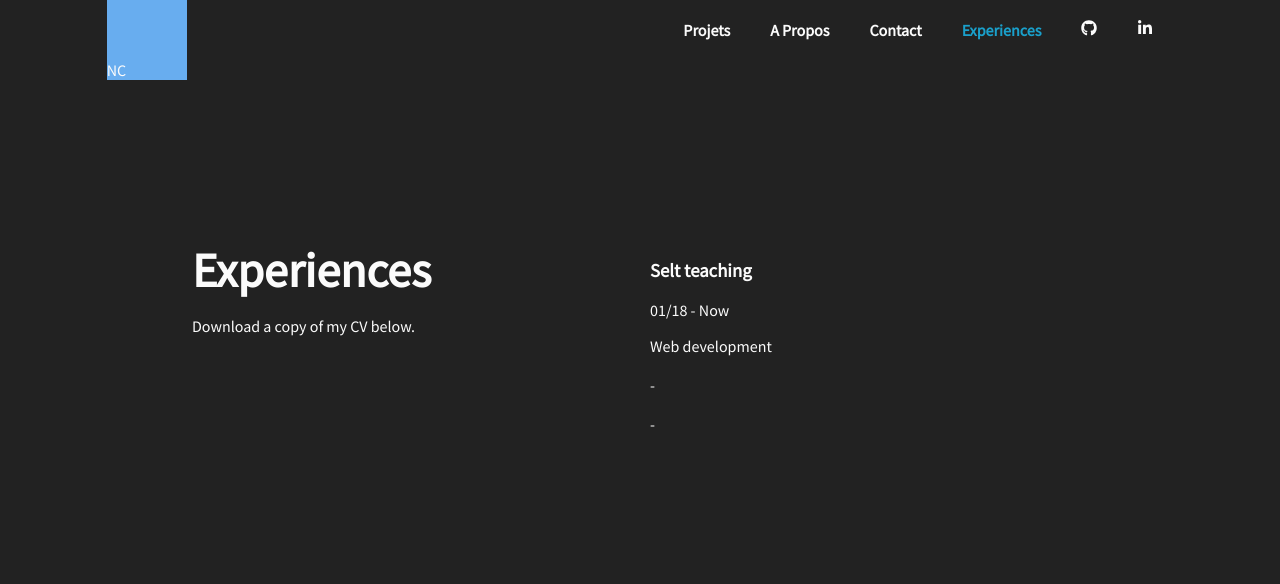
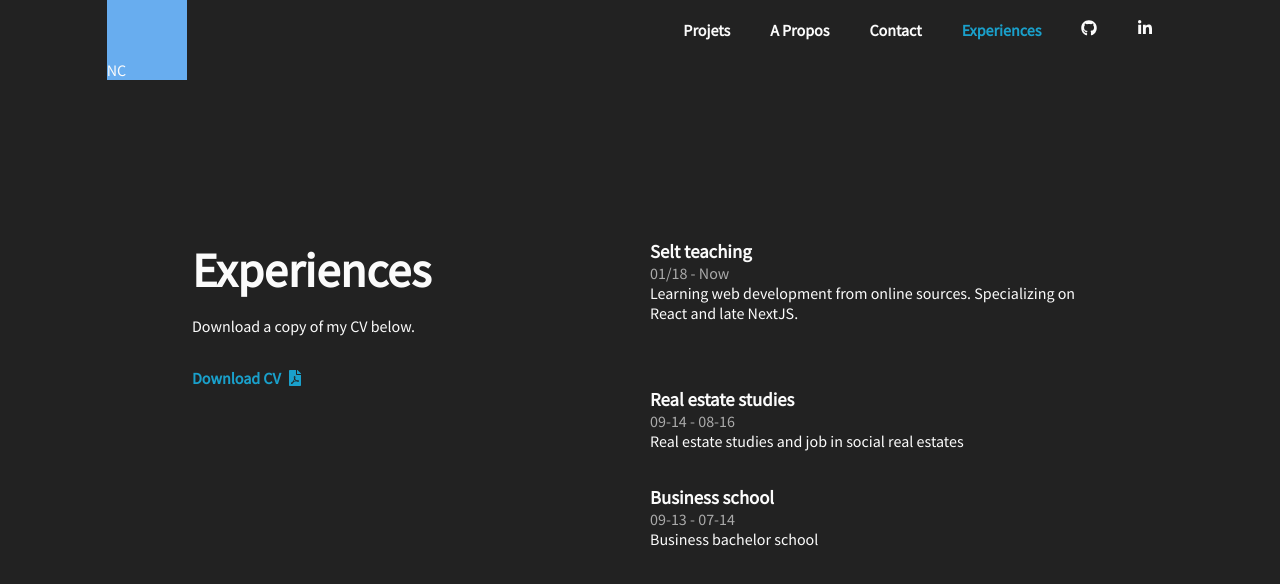
Before and after one commit to Delkathes/N.Canon, a Next.js app: page /experiences in a window 1280 px wide. Shown: the top 584 px of the page. Built offline with nearby package versions, Linux system fonts and the light colour scheme.

Commit message:
experiences pages styling

```diff
--- a/components/Global/Icon.js
+++ b/components/Global/Icon.js
@@ -4,7 +4,7 @@
 // import {useSpring, animated, config} from 'react-spring'
 import {animated} from 'react-spring'
 import PropTypes from 'prop-types'
-import {FaArrowRight, FaGithub, FaLinkedinIn} from 'react-icons/fa'
+import {FaArrowRight, FaGithub, FaLinkedinIn, FaFilePdf} from 'react-icons/fa'
 
 //! Content
 //! Constants
@@ -29,6 +29,8 @@ const Icon = ({icon, color}) => {
             return <FaGithub color={color} style={styleIcon} />
         case 'LinkedIn':
             return <FaLinkedinIn color={color} style={styleIcon} />
+        case 'PDF':
+            return <FaFilePdf color={color} style={styleIcon} />
         default:
             return ''
     }
--- a/pages/_document.js
+++ b/pages/_document.js
@@ -50,6 +50,10 @@ export default class MyDocument extends Document {
                             margin: 0;
                             padding: 0;
                         }
+                        p, h1, h2, h3 {
+                            margin: 0;
+                            padding: 0;
+                        }
                     `}
                     </style>
                 </Head>
--- a/pages/experiences/index.js
+++ b/pages/experiences/index.js
@@ -7,9 +7,9 @@ import PropTypes from 'prop-types'
 //! Content
 //! Constants
 const ExpData = [
-    {title: 'Selt teaching', from: '01/18', to: 'Now', what: 'Web development '},
-    {title: '', from: '', to: '', what: ''},
-    {title: '', from: '', to: '', what: ''},
+    {title: 'Selt teaching', from: '01/18', to: 'Now', what: 'Learning web development from online sources. Specializing on React and late NextJS.  '},
+    {title: 'Real estate studies', from: '09-14', to: '08-16', what: 'Real estate studies and job in social real estates'},
+    {title: 'Business school', from: '09-13', to: '07-14', what: 'Business bachelor school'},
 ]
 //! Utils
 //! Helpers
@@ -28,17 +28,44 @@ const Container = styled.div`
     grid-template-columns: 50% auto;
     grid-column-gap: 10px;
 `
-const PageName = styled.div`
-    font-weight: bold;
-    font-size: 3em;
+const PageInfo = styled.div`
+    h2 {
+        font-weight: bold;
+        font-size: 3em;
+    }
+    p {
+        margin: 16px 0px;
+    }
+    span {
+        cursor: pointer;
+        position: absolute;
+        display: flex;
+        align-items: center;
+        margin: 16px 0px;
+        color: rgb(26, 160, 203);
+        font-weight: bold;
+        svg {
+            margin-left: 6px;
+        }
+    }
 `
-const ExpList = styled.ul`
+const Article = styled.article`
+    display: flex;
+    flex-direction: column;
+    margin: ${({first}) => first ? '00px 0px 65px' : '35px 0px'};
+    h3 {
 
-`
-const Experience = styled.li`
+    }
+    div {
+        color: #aaa;
+    }
+    p {
 
+    }
 `
 //! Components
+import Icon from '../../components/Global/Icon'
+
 //! High-order-components
 //!  Page : Experiences
 //? EXPORT
@@ -46,19 +73,22 @@ const Experiences = props => {
     return (
         <Section>
             <Container>
-                <div>
-                    <PageName>{props.Page}</PageName>
+                <PageInfo>
+                    <h2>{props.Page}</h2>
                     <p>Download a copy of my CV below.</p>
-                </div>
-                <ExpList>
+                    <span>Download CV <Icon icon="PDF" color="rgb(26, 160, 203)" /></span>
+                </PageInfo>
+                <ul>
                     {ExpData.map((exp, i) =>
-                        <Experience key={i}>
-                            <h3>{exp.title}</h3>
-                            <div>{exp.from} - {exp.to}</div>
-                            <p>{exp.what}</p>
-                        </Experience>
+                        <li key={i}>
+                            <Article first={i === 0}>
+                                <h3>{exp.title}</h3>
+                                <div>{exp.from} - {exp.to}</div>
+                                <p>{exp.what}</p>
+                            </Article>
+                        </li>
                     )}
-                </ExpList>
+                </ul>
             </Container>
         </Section>
     )
```
